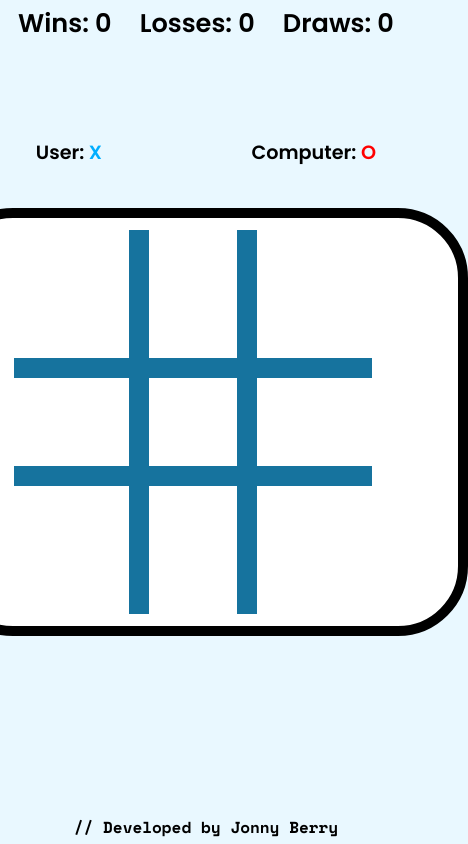
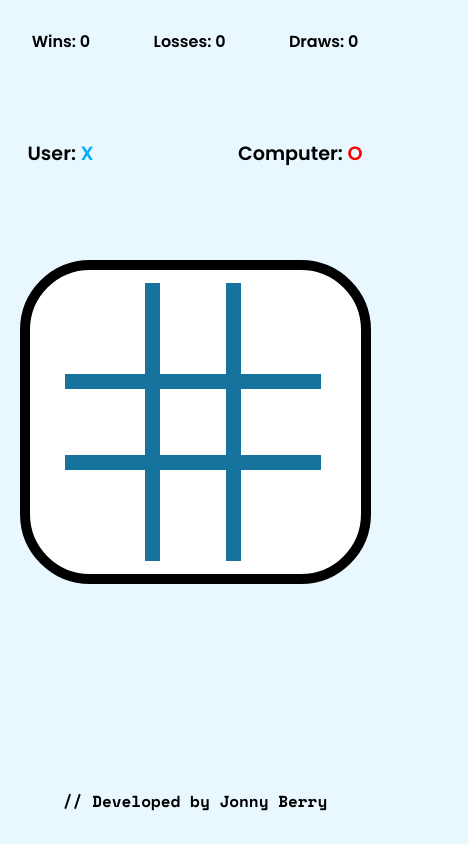
Before and after one commit to jonny-berry/tic-tac-toe, a plain HTML site: page index.html in a window 390 px wide. Shown: the whole page, 468 px wide, since content can reach past the window. Drawn offline with nearby package versions, Linux system fonts and the light colour scheme.

Commit message:
Add media queries for responsive design

```diff
--- a/script.js
+++ b/script.js
@@ -777,24 +777,40 @@ const displayController = (function () {
 
     if (pieceIndex !== -1) {
       // Add class based on piece location
-      if (pieceIndex === 4) {
+      if (pieceIndex === 0) {
+        boardPiece.id = 'top-left-board-piece';
+      }
+
+      else if (pieceIndex === 1) {
+        boardPiece.id = 'top-center-board-piece';
+      }
+
+      else if (pieceIndex === 2) {
+        boardPiece.id = 'top-right-board-piece';
+      }
+
+      else if (pieceIndex === 3) {
+        boardPiece.id = 'center-left-board-piece';
+      }
+
+      else if (pieceIndex === 4) {
         boardPiece.id = 'center-board-piece';
       }
 
-      else if (pieceIndex === 3) {
-        boardPiece.id = 'left-outside-board-piece';
+      else if (pieceIndex === 5) {
+        boardPiece.id = 'center-right-board-piece';
       }
 
-      else if (pieceIndex === 5) {
-        boardPiece.id = 'right-outside-board-piece';
-      }
-
-      else if (pieceIndex === 1) {
-        boardPiece.id = 'top-board-piece';
+      else if (pieceIndex === 6) {
+        boardPiece.id = 'bottom-left-board-piece';
       }
 
       else if (pieceIndex === 7) {
-        boardPiece.id = 'bottom-board-piece';
+        boardPiece.id = 'bottom-center-board-piece';
+      }
+
+      else if (pieceIndex === 8) {
+        boardPiece.id = 'bottom-right-board-piece';
       }
     }
   }
--- a/styles.css
+++ b/styles.css
@@ -75,10 +75,10 @@ body {
   width: fit-content;
   height: fit-content;
   display: grid;
-  grid-template: 1fr 1fr 1fr / 30% 30% 30%;
+  grid-template: 1fr 1fr 1fr / 33% 33% 33%;
   grid-area: 3 / 1 / 4 / 2;
   background-color: white;
-  margin: 1.3% 0 1.3% 0;
+  margin: 1.3%;
   padding: 3% 15% 3% 15%;
   justify-self: center;
   align-self: center;
@@ -92,24 +92,33 @@ body {
   display: flex;
   justify-content: center;
   align-items: center;
+  justify-self: center;
+  align-self: center;
   height: 8rem;
   width: 8rem;
   cursor: pointer;
 }
 
-/* 16739e */
+#top-center-board-piece {
+  margin-bottom: -10%;
+}
+
+#bottom-center-board-piece {
+  margin-top: -10%;
+}
+
 #center-board-piece {
   border: 20px solid #16739e;
 }
 
-#left-outside-board-piece,
-#right-outside-board-piece {
+#center-left-board-piece,
+#center-right-board-piece {
   border: solid #16739e;
   border-width: 20px 0 20px 0;
 }
 
-#top-board-piece,
-#bottom-board-piece {
+#top-center-board-piece,
+#bottom-center-board-piece {
   border: solid #16739e;
   border-width: 0 20px 0 20px;
 }
@@ -169,3 +178,149 @@ footer {
 #footer-anchor:hover > #name-wrapper {
   font-style: italic;
 }
+
+
+
+
+
+
+
+@media (max-width: 650px) {
+  body {
+    height: 100vh;
+    grid-template: 10vh 10vh 1fr 10vh 10vh / 1fr;
+    padding: 0;
+    margin: 0;
+    align-items: center;
+  }
+
+  #mark-display {
+    align-self: flex-end;
+  }
+
+  #button-container {
+    margin-top: -10%;
+  }
+
+  #board-container {
+    grid-template: 1fr 1fr 1fr / 33% 33% 33%;
+    width: 90%;
+    padding: 2% 0 2% 0;
+    overflow: hidden;
+    margin: 4%;
+  }
+
+  .board-piece {
+    font-size: 3rem;
+    height: 6rem;
+    width: 6rem;
+  }
+
+  #top-left-board-piece,
+  #center-left-board-piece,
+  #bottom-left-board-piece {
+    margin-right: -30vw;
+  }
+
+  #top-right-board-piece,
+  #center-right-board-piece,
+  #bottom-right-board-piece {
+    margin-left: -30vw;
+  }
+
+  #center-board-piece {
+    border: 15px solid #16739e;
+  }
+
+  #center-left-board-piece,
+  #center-right-board-piece {
+    border: solid #16739e;
+    border-width: 15px 0 15px 0;
+  }
+
+  #top-center-board-piece,
+  #bottom-center-board-piece {
+    border: solid #16739e;
+    border-width: 0 15px 0 15px;
+  }
+
+  footer {
+    margin: auto;
+  }
+
+  #stat-display {
+    font-size: 1rem;
+  }
+}
+
+
+
+
+
+@media (max-width: 575px) {
+  #top-left-board-piece,
+  #center-left-board-piece,
+  #bottom-left-board-piece {
+    margin-right: -25vw;
+  }
+
+  #top-right-board-piece,
+  #center-right-board-piece,
+  #bottom-right-board-piece {
+    margin-left: -25vw;
+  }
+}
+
+
+
+@media (max-width: 500px) {
+  #top-left-board-piece,
+  #center-left-board-piece,
+  #bottom-left-board-piece {
+    margin-right: -20vw;
+  }
+
+  #top-right-board-piece,
+  #center-right-board-piece,
+  #bottom-right-board-piece {
+    margin-left: -20vw;
+  }
+}
+
+
+
+
+@media (max-width: 450px) {
+  #top-left-board-piece,
+  #center-left-board-piece,
+  #bottom-left-board-piece {
+    margin-right: -15vw;
+  }
+
+  #top-right-board-piece,
+  #center-right-board-piece,
+  #bottom-right-board-piece {
+    margin-left: -15vw;
+  }
+}
+
+
+
+
+
+@media (max-width: 375px) {
+  #board-container {
+    padding: 7% 10% 7% 10%;
+  }
+  #top-left-board-piece,
+  #center-left-board-piece,
+  #bottom-left-board-piece {
+    margin-right: 8vw;
+  }
+
+  #top-right-board-piece,
+  #center-right-board-piece,
+  #bottom-right-board-piece {
+    margin-left: 8vw;
+  }
+}
```
